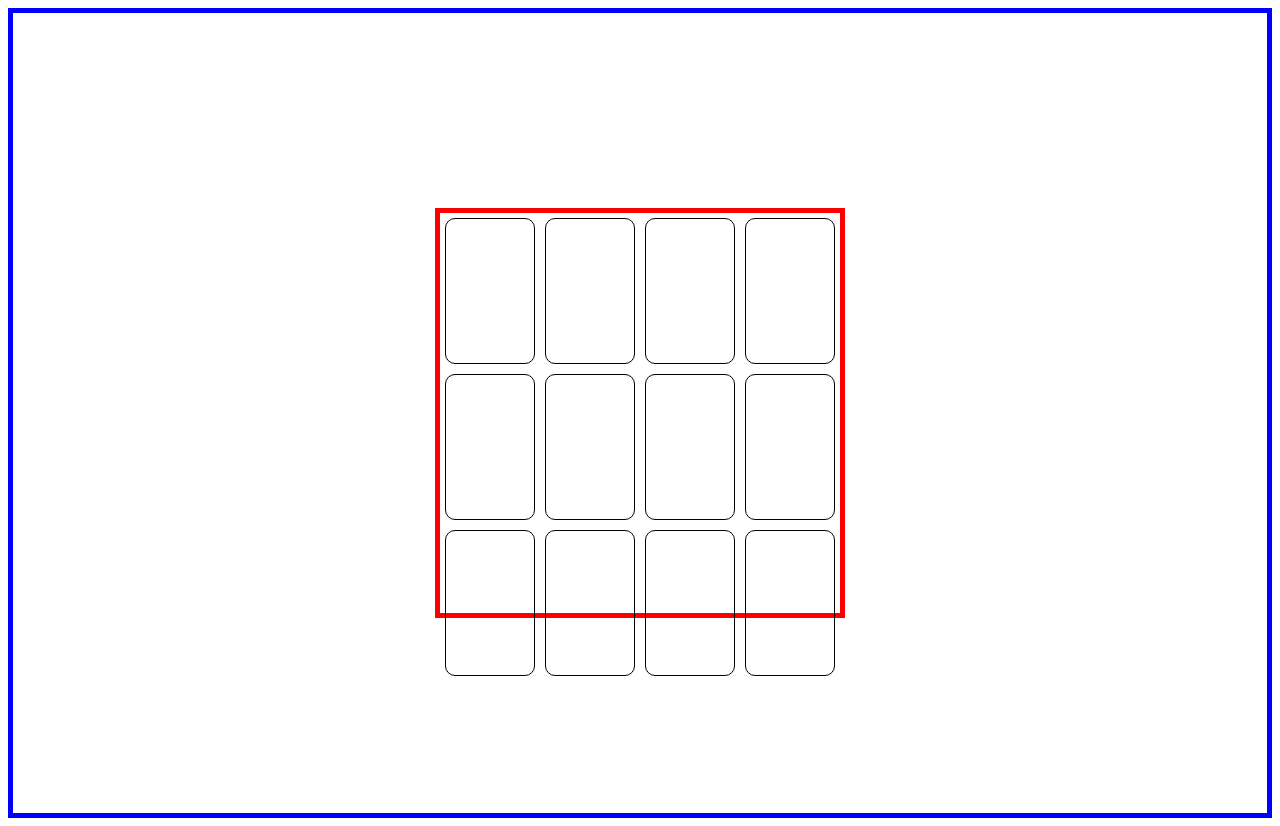
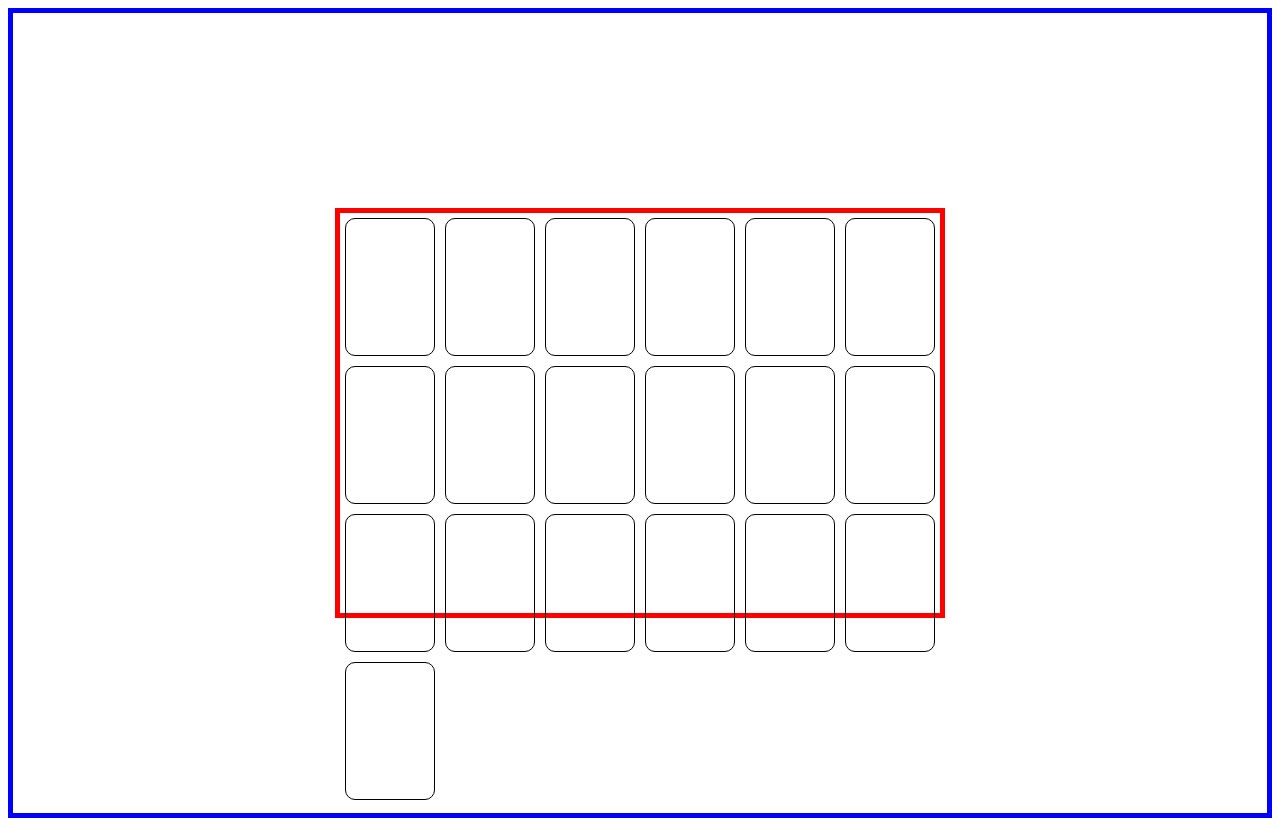
Before and after one commit to maticlikar/PortRoyal, a plain HTML site: page index.html in a window 1280 px wide. Drawn offline with Linux system fonts and the light colour scheme.

Commit message:
Made harbor diplay work better.

```diff
--- a/Game.js
+++ b/Game.js
@@ -12,9 +12,10 @@ priest4 = new Priest();
 priest5 = new Priest();
 priest6 = new Priest();
 priest7 = new Priest();
+priest8 = new Priest();
 
 
-harborDisplay = new HarborDisplay([captain, trader, settler, joker, priest, priest1, priest2, priest3, priest4, priest5, priest6, priest7]);
+harborDisplay = new HarborDisplay([captain, trader, settler, joker, priest, trader, trader, trader, trader, trader, trader, trader, trader, trader, trader, trader, trader, trader, trader]);
 
 harborDisplay.display();
 
--- a/style.css
+++ b/style.css
@@ -11,7 +11,7 @@
   display: flex;
   height: 100vh;
   border: 5px solid red;
-  max-width: 50vh;
+  max-width: 75vh;
   max-height: 50vh;
   flex-wrap: wrap;
 }
@@ -21,5 +21,5 @@
   border: 1px solid black;
   border-radius: 10px;
   width: 11vh;
-  height: 18vh;
+  height: 17vh;
 }
```
